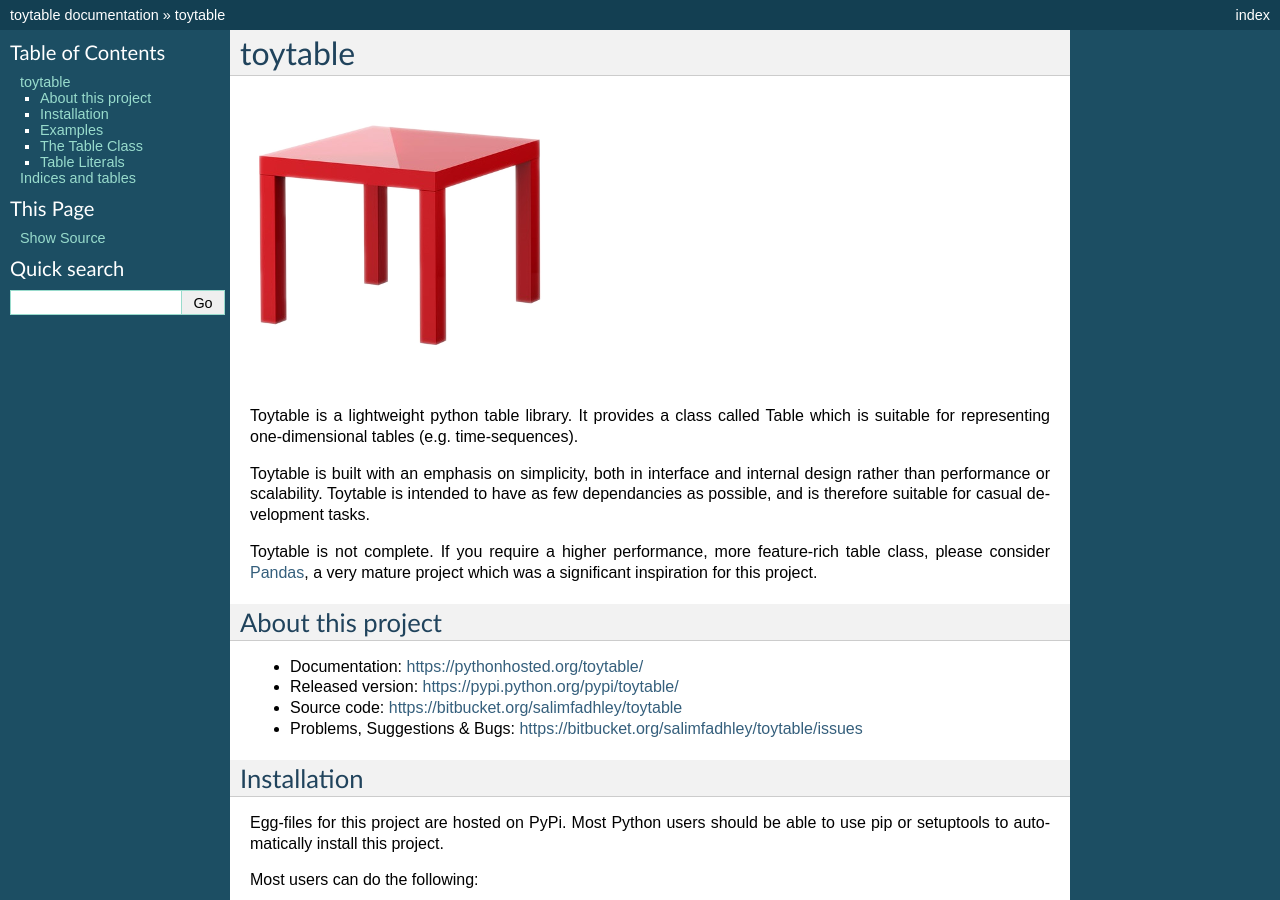
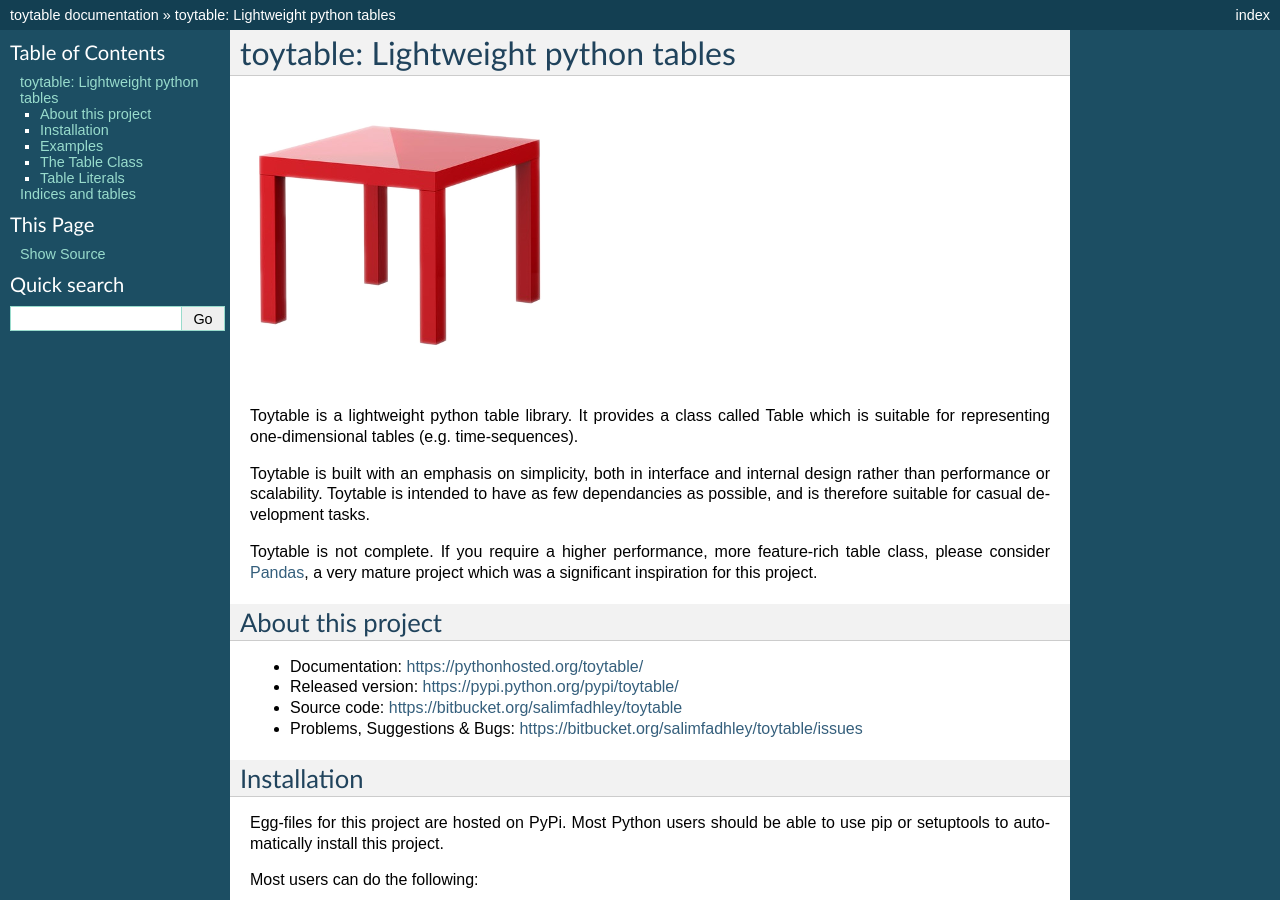
Before and after one commit to salimfadhley/eztable, a Sphinx documentation site: the page built from doc/source/index.rst, in a window 1280 px wide and 900 px high. Built offline with Sphinx 7.4.7, drawn with Linux system fonts in a browser that asks for light colours; the version number could not be read and is left out; some of the changed text lies outside the part shown.

Commit message:
Tweaked the heading again

```diff
--- a/doc/source/index.rst
+++ b/doc/source/index.rst
@@ -1,5 +1,5 @@
-toytable
-========
+toytable: Lightweight python tables
+===================================
 
 .. image:: toy_table.png
 
```
